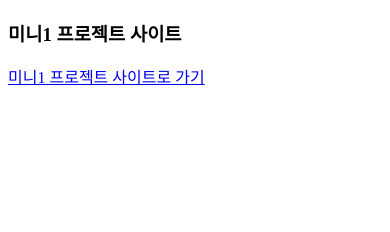
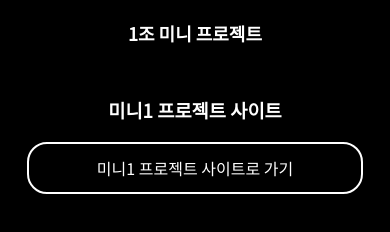
Before and after one commit to ALOHA-CLASS/MSA2_mini1_team1, a plain HTML site: page index.html in a window 390 px wide. Drawn offline with Linux system fonts and the light colour scheme.

Commit message:
Add files via upload

```diff
--- a/index.html
+++ b/index.html
@@ -3,11 +3,74 @@
 <head>
     <meta charset="UTF-8">
     <meta name="viewport" content="width=device-width, initial-scale=1.0">
-    <title>MSA2th_Team1</title>
+    <meta property="og:url" content="https://wwwalohacampus.github.io/MSA2_youtubu_team1/">
+    <meta property="og:title" content="CampOn">
+    <meta property="og:type" content="website">
+    <meta property="og:image" content="img/thumbnail.png">
+    <meta property="og:description" content="1조 미니1프로젝트 ">
+    <title>1조 미니1 프로젝트 </title>
+    <link rel="stylesheet" href="https://fonts.googleapis.com/icon?family=Material+Icons">
+    <style>
+        @import url('https://fonts.googleapis.com/css2?family=Noto+Sans+KR&display=swap');
+        body {
+            font-family: 'Noto Sans KR', sans-serif;
+            background-color: black;
+            color: white;
+            text-align: center;
+        }
+        h1 { font-size: 32px; margin: 20px 0 50px; }
+        .container {
+            max-width: 90%;
+            margin: 0 auto;
+        }
+        .video {
+            width: 100%;
+            max-width: 1280px;
+            margin: 40px auto 50px;
+            padding: 5px;
+        }
+        .video iframe {
+            width: 1280px;
+            max-width: 100%;
+            height: 720px;
+        }
+        .btn {
+            display: flex;
+            justify-content: center;
+            align-items: center;
+            column-gap: 10px;
+            text-decoration: none;
+            padding: 12px 24px;
+            background-color: black;
+            color: white;
+            border: 2px solid white;
+            border-radius: 20px;
+        }
+        .btn:hover {
+            background-color: white;
+            color: black;
+        }
+
+        @media only screen and (max-width: 720px) {
+            h1 { font-size: 18px; margin: 20px 0 50px; }
+            .video {
+                max-width: 560px;
+            }
+            .video iframe {
+                width: 100%;
+                height: 315px;
+            }
+        }
+
+        .size { height: 100px; }
+    </style>
 </head>
 <body>
-    <h3>미니1 프로젝트 사이트</h3>
-    <a href="/">미니1 프로젝트 사이트로 가기</a>
+    <div class="container">
+        <h1>1조 미니 프로젝트</h1>
+        <h3>미니1 프로젝트 사이트</h3>
+        <a href="http://joeun27081mini.cafe24.com" target="_blank" class="btn">미니1 프로젝트 사이트로 가기</a>
 
+    </div>
 </body>
 </html>
```
Also changed, not shown: img/thumbnail.png (added).
